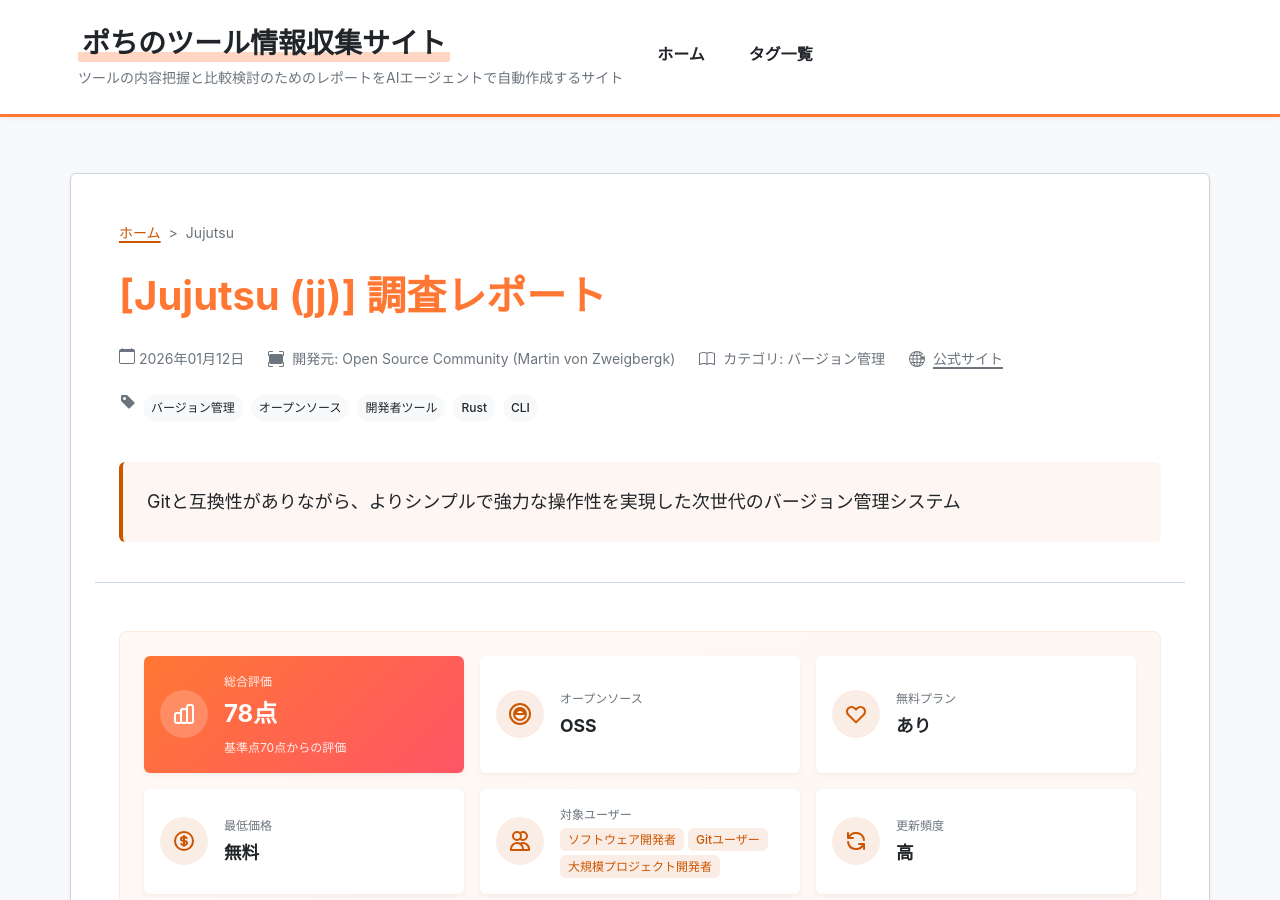
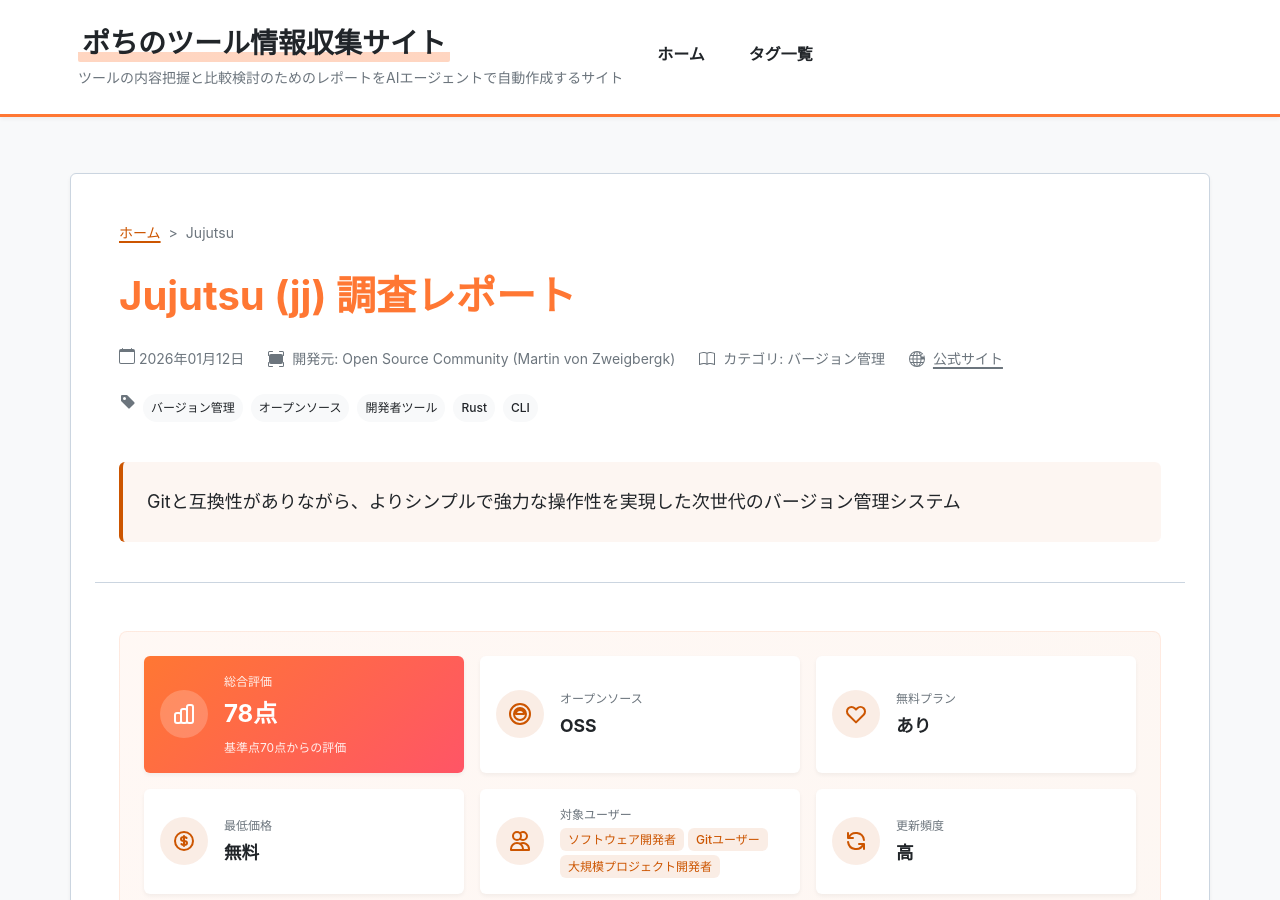
Before and after one commit to aegisfleet/tool-survey-report, a Jekyll site: the page built from _reports/jujutsu.md, in a window 1280 px wide and 900 px high. Built offline with Jekyll 4.4.1, drawn with Linux system fonts in a browser that asks for light colours.

Commit message:
括弧外し

```diff
--- a/_reports/jujutsu.md
+++ b/_reports/jujutsu.md
@@ -1,5 +1,5 @@
 ---
-title: "[Jujutsu (jj)] 調査レポート"
+title: "Jujutsu (jj) 調査レポート"
 tool_name: "Jujutsu"
 tool_reading: "ジュジュツ"
 category: "バージョン管理"
```
